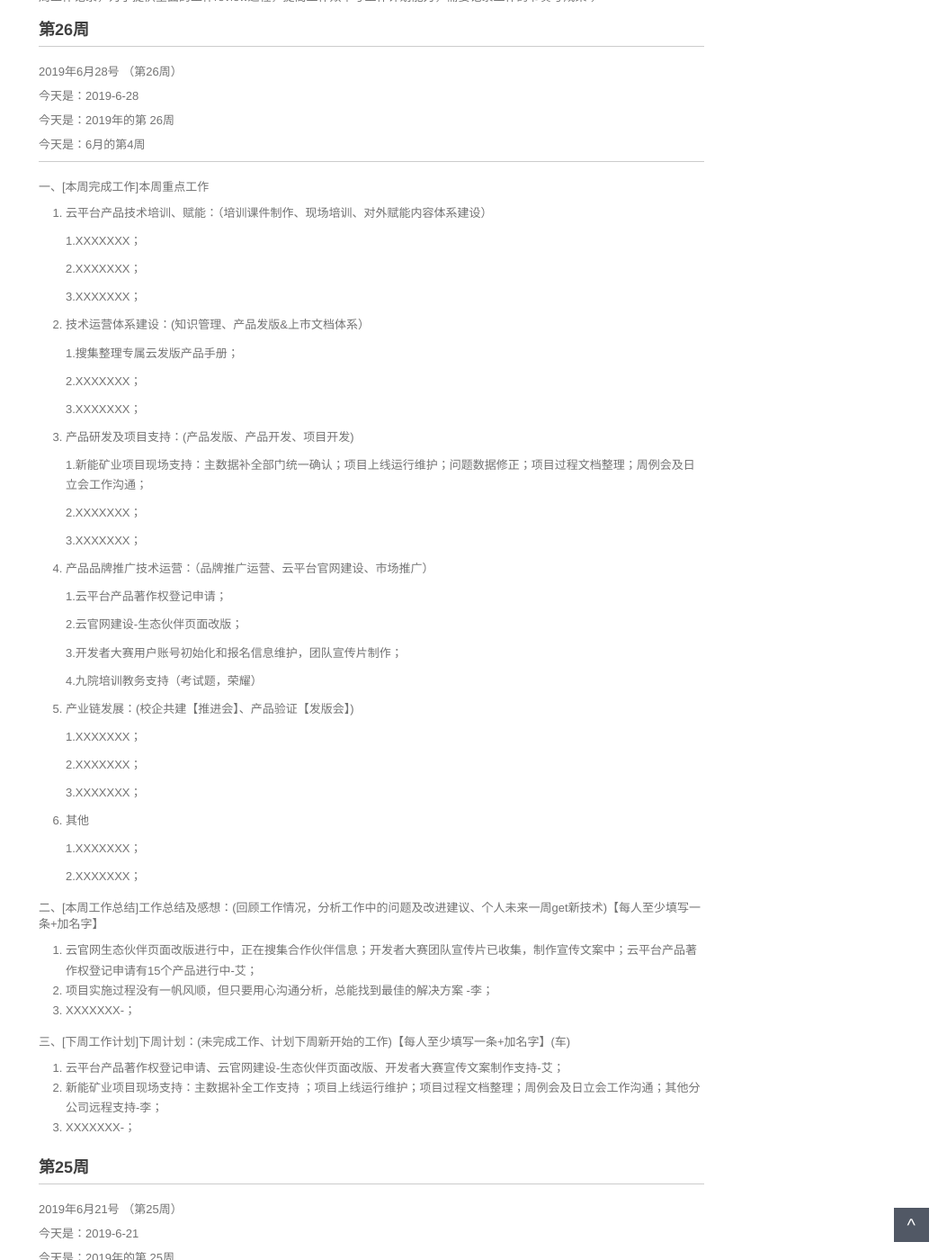
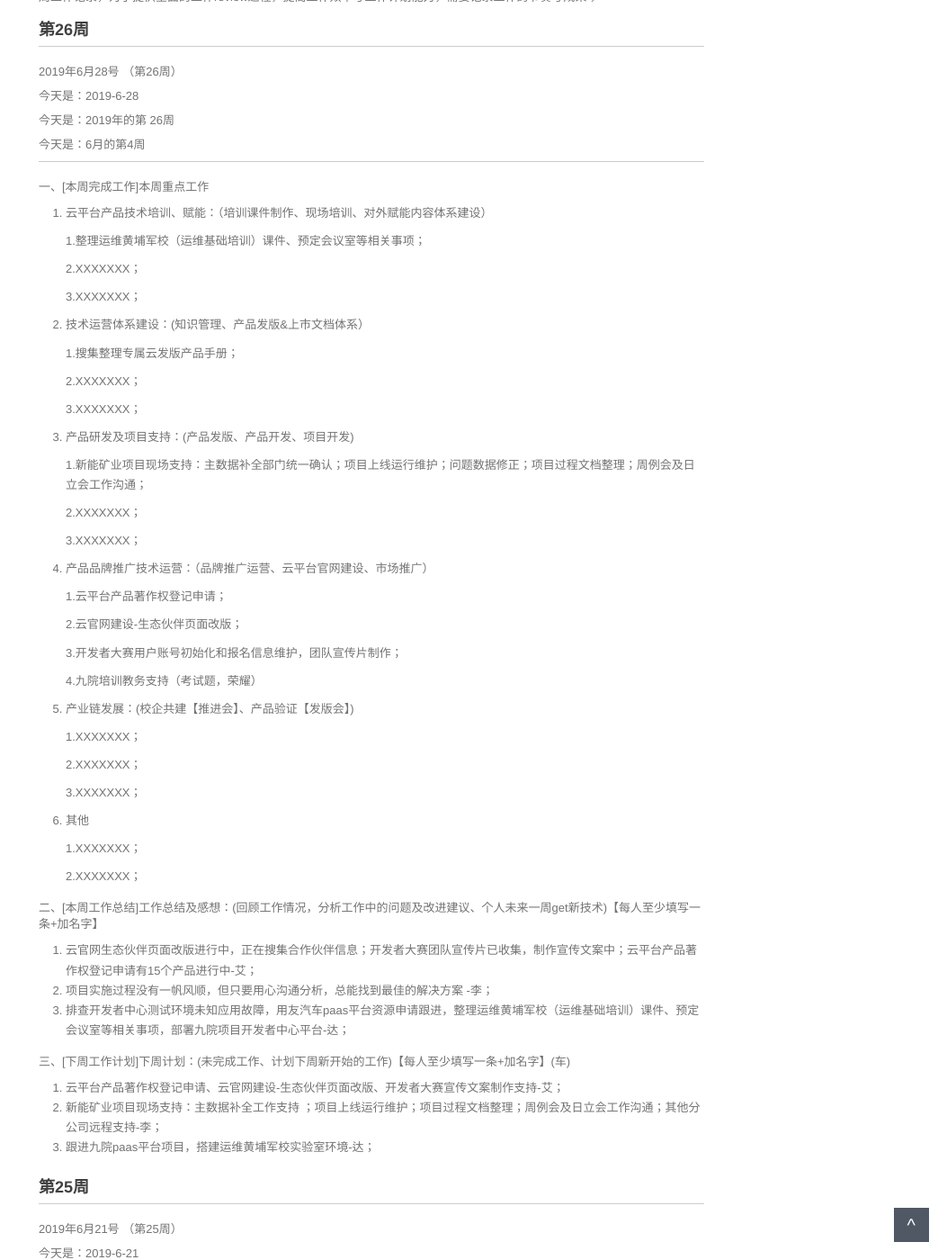
Before and after one commit to walllFlower/blog, a Jekyll site: the page built from _posts/2018-07-17-day_report_cxz.md, in a window 1280 px wide and 1400 px high, scrolled down 310 px. Shown: the whole window at 90% size, without its empty margins (227-1280 px from the left). Built offline with Jekyll 4.4.1, drawn with Linux system fonts in a browser that asks for light colours; comment, search, counter and statistics services are not loaded.

Commit message:
Update 2018-07-17-day_report_cxz.md

```diff
--- a/_posts/2018-07-17-day_report_cxz.md
+++ b/_posts/2018-07-17-day_report_cxz.md
@@ -25,7 +25,7 @@ categories: 技术运营工作周报
 
 1. 云平台产品技术培训、赋能：（培训课件制作、现场培训、对外赋能内容体系建设）
 
-    1.XXXXXXX；
+    1.整理运维黄埔军校（运维基础培训）课件、预定会议室等相关事项；
 
     2.XXXXXXX；
 
@@ -75,13 +75,13 @@ categories: 技术运营工作周报
 
 1. 云官网生态伙伴页面改版进行中，正在搜集合作伙伴信息；开发者大赛团队宣传片已收集，制作宣传文案中；云平台产品著作权登记申请有15个产品进行中-艾；
 2. 项目实施过程没有一帆风顺，但只要用心沟通分析，总能找到最佳的解决方案 -李；
-3. XXXXXXX-；
+3. 排查开发者中心测试环境未知应用故障，用友汽车paas平台资源申请跟进，整理运维黄埔军校（运维基础培训）课件、预定会议室等相关事项，部署九院项目开发者中心平台-达；
 
 三、[下周工作计划]下周计划：(未完成工作、计划下周新开始的工作)【每人至少填写一条+加名字】(车)
 
 1. 云平台产品著作权登记申请、云官网建设-生态伙伴页面改版、开发者大赛宣传文案制作支持-艾；
 2. 新能矿业项目现场支持：主数据补全工作支持 ；项目上线运行维护；项目过程文档整理；周例会及日立会工作沟通；其他分公司远程支持-李；
-3. XXXXXXX-；
+3. 跟进九院paas平台项目，搭建运维黄埔军校实验室环境-达；
 
 
 
```
